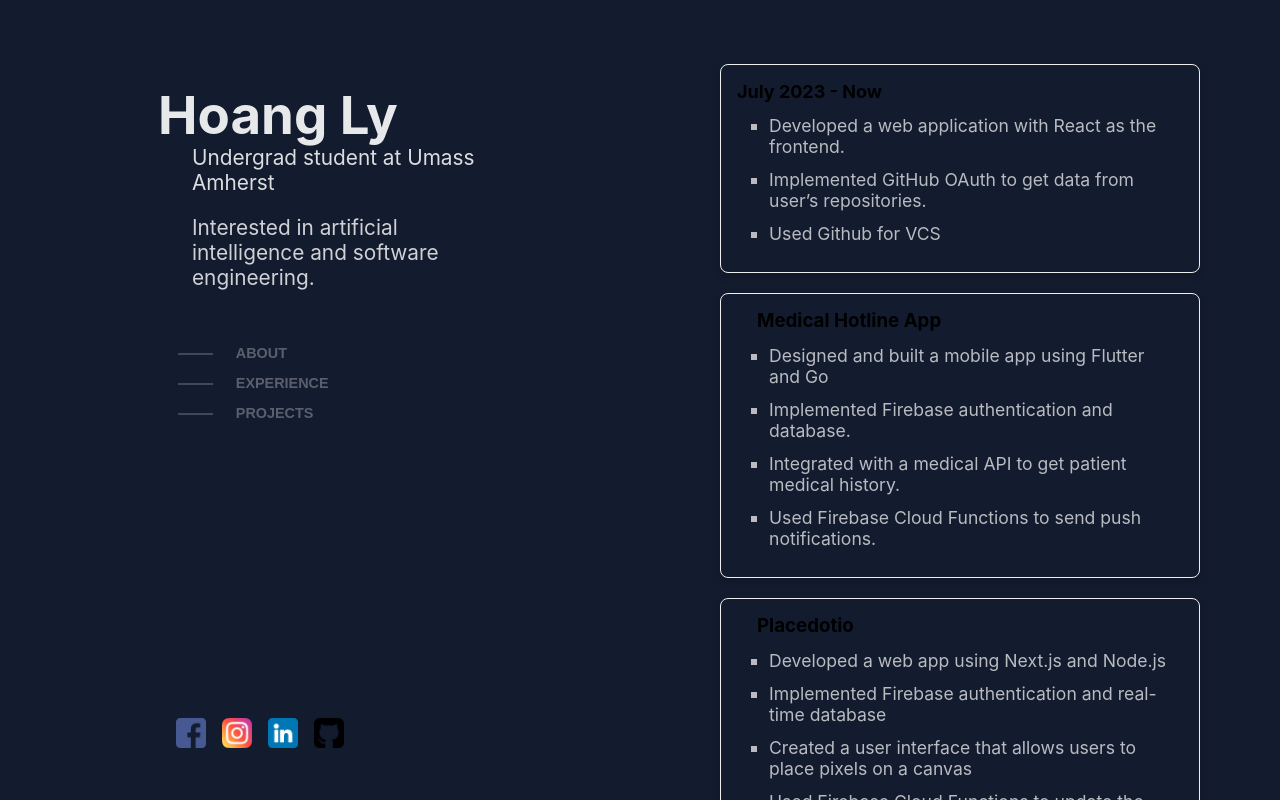
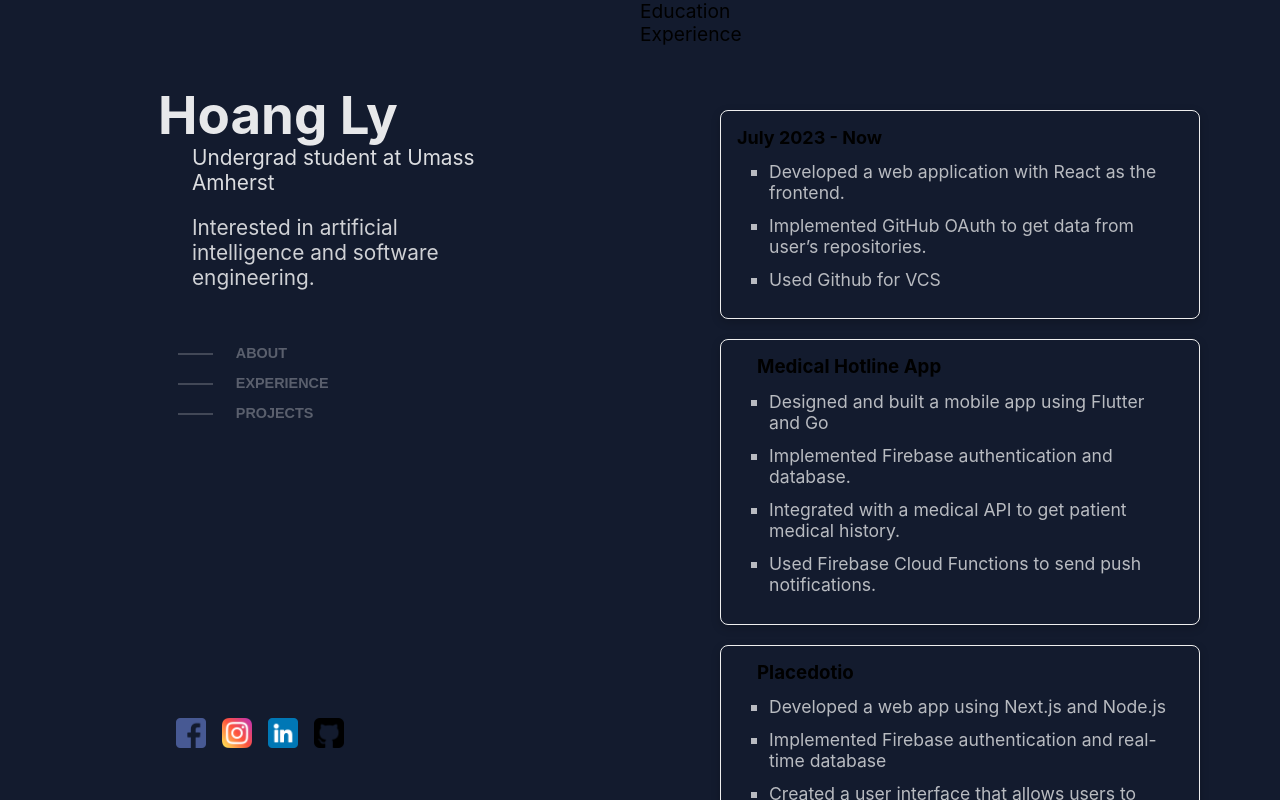
Before and after one commit to Unravel2802/portfolio, a React (Create React App) app: page /experience in a window 1280 px wide. Shown: the top 800 px of the page. Built offline with nearby package versions, Linux system fonts and the light colour scheme.

Commit message:
clear old code and add components to layout

```diff
--- a/src/components/education.js
+++ b/src/components/education.js
@@ -1,12 +1,9 @@
 import React from "react";
-import { Element } from 'react-scroll'
 
 const Education = () => {
     return (
-        <div className="page" id='education'>
-            <Element id="education">
-                <h1>Education Page</h1>
-            </Element>
+        <div className="edu">
+            Education
         </div>
     )
 }
--- a/src/components/experience.js
+++ b/src/components/experience.js
@@ -1,12 +1,9 @@
 import React from "react";
-import { Element } from 'react-scroll'
 
 const Experience = () => {
     return (
-        <div className="pages" id='experience'>
-            <Element id='experience'>
-            <h1>Experience Page</h1>
-            </Element>
+        <div className="exp">
+            Experience
         </div>
     )
 }
--- a/src/layout.js
+++ b/src/layout.js
@@ -1,7 +1,8 @@
 import React from "react";
 import About from './components/about';
-import Contact from './components/contact';
+import Education from "./components/education";
 import Projects from './components/projects';
+import Experience from "./components/experience";
 import './layout.css'
 
 const Layout = () => {
@@ -11,8 +12,9 @@ const Layout = () => {
             <About />
         </div>
         <div className="content"> {/* Right half */}
+          <Education/>
+          <Experience />
           <Projects />
-          <Contact />
         </div>
     </div>
   );
```
